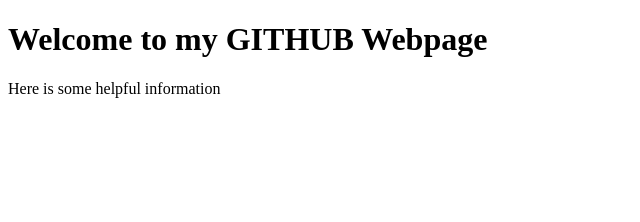
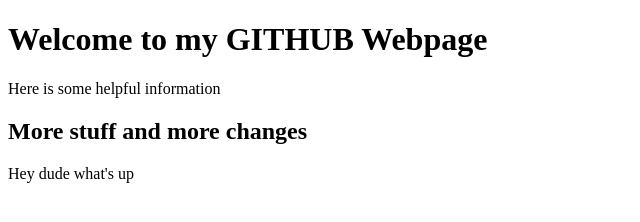
Before and after one commit to demariotkw/demariotkw.github.io, a plain HTML site: page index.html in a window 1280 px wide. Shown: the whole page, without its empty margins (0-640 px from the left). Drawn offline with Linux system fonts and the light colour scheme.

Commit message:
my new webage

```diff
--- a/index.html
+++ b/index.html
@@ -9,5 +9,7 @@
 	<body>
 		<h1>Welcome to my GITHUB Webpage</h1>
 		<div>Here is some helpful information </div>
+		<h2>More stuff and more changes</h2>
+		<div>Hey dude what's up</div>
 	</body>
 </html>
```
